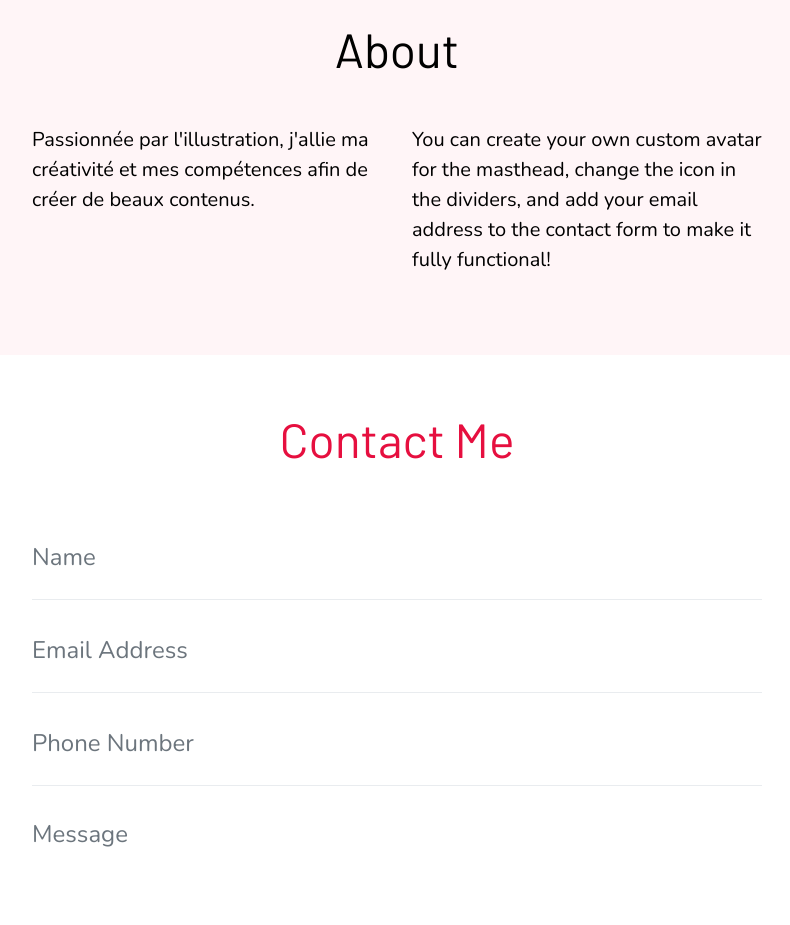
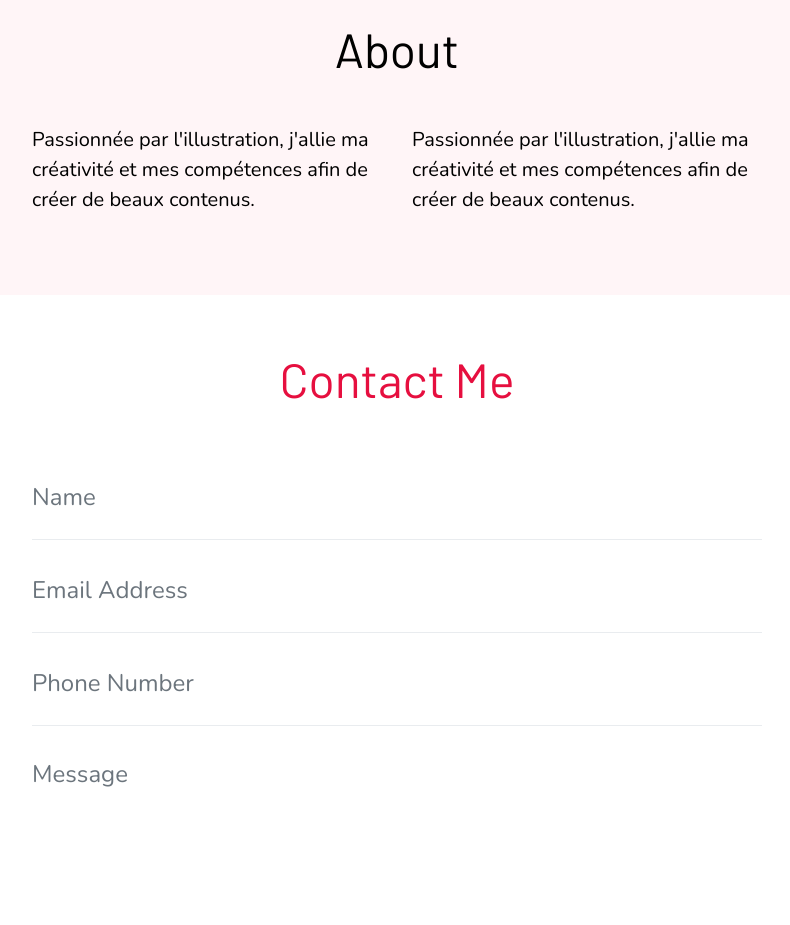
Before and after one commit to ClaireMarti/ClaireMarti.github.io, a website with bundled scripts: page index.html in a window 1280 px wide. Shown: the part 2600-3525 px from the top of the page, without its empty margins (243-1033 px from the left). Built offline with nearby package versions, Linux system fonts and the light colour scheme.

Commit message:
Update text

```diff
--- a/index.html
+++ b/index.html
@@ -188,7 +188,7 @@
           <p class="lead">Passionnée par l'illustration, j'allie ma créativité et mes compétences afin de créer de beaux contenus. </p>
         </div>
         <div class="col-lg-4 mr-auto">
-          <p class="lead">You can create your own custom avatar for the masthead, change the icon in the dividers, and add your email address to the contact form to make it fully functional!</p>
+          <p class="lead">Passionnée par l'illustration, j'allie ma créativité et mes compétences afin de créer de beaux contenus. </p>
         </div>
       </div>
 
```
